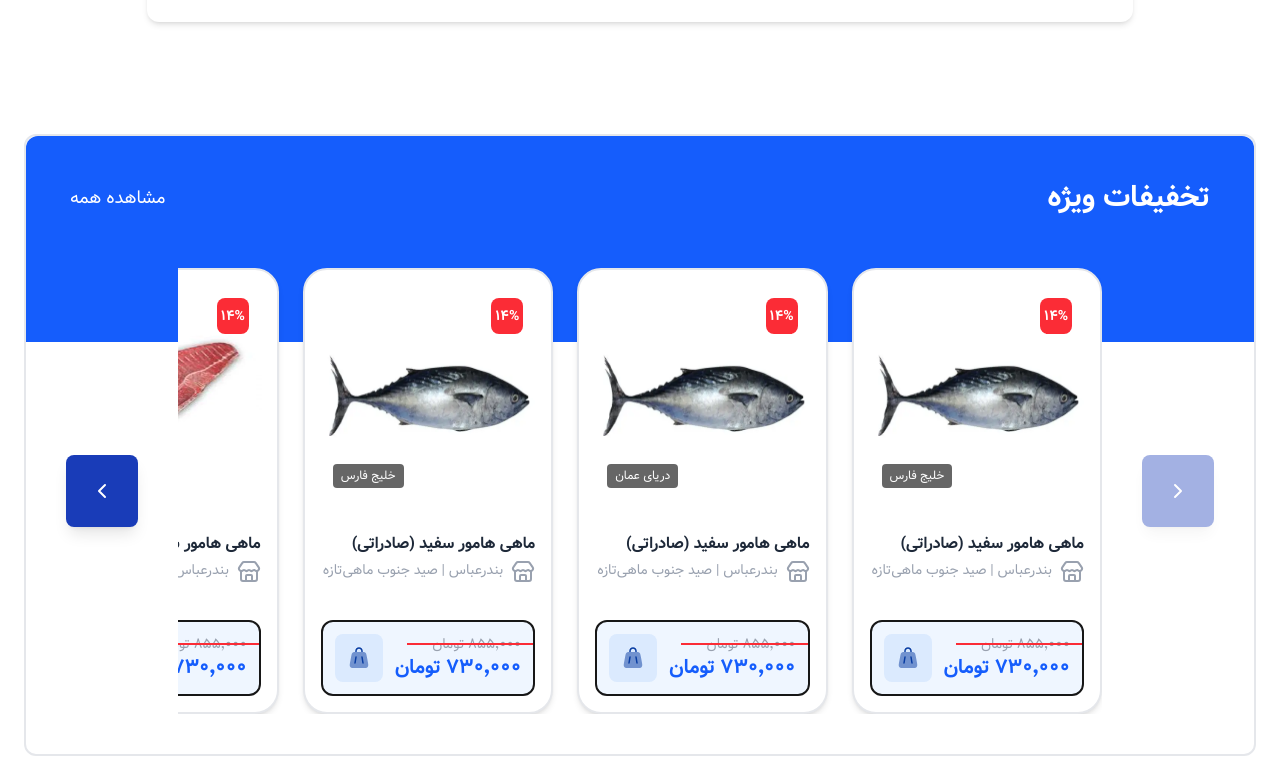
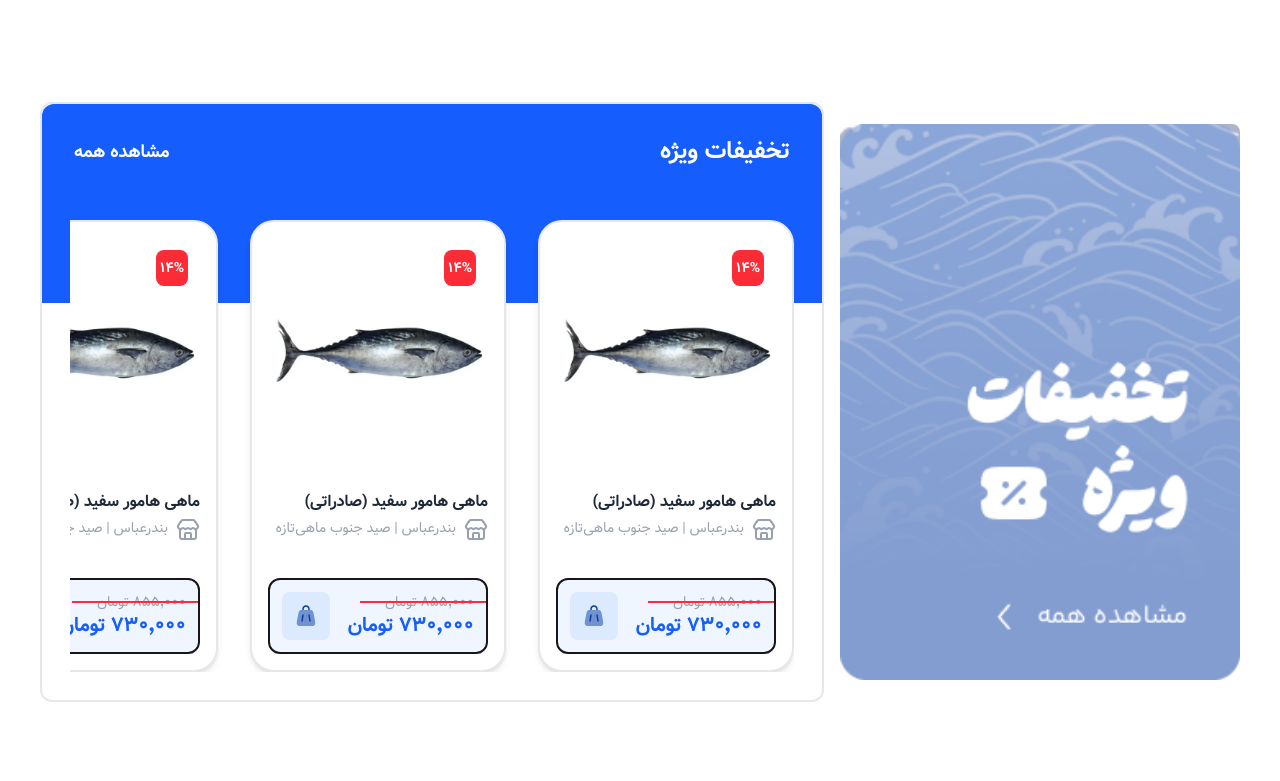
Before and after one commit to farzadadel92/mahiresan_mvp, a Next.js app: page / in a window 1280 px wide. Shown: the part 679-1460 px from the top of the page. Built offline with nearby package versions, Linux system fonts and the light colour scheme.

Commit message:
added a banner image to the special-discount

```diff
--- a/src/app/(shop)/page.tsx
+++ b/src/app/(shop)/page.tsx
@@ -19,24 +19,26 @@ import {
 // Hero Section Component
 const HeroSection = () => {
   return (
-    <section className="h-96 relative bg-linear-to-r from-blue-600 to-teal-500 rounded-2xl overflow-hidden">
+    <div>
+      <section className="relative border-2 rounded-2xl overflow-hidden h-64 sm:h-86">
         <div className="absolute inset-0">
           <Image
             src="/images/home/hero-desktop.png"
             alt="Background"
             fill
             priority
-          className="object-cover"
           />
         </div>
       </section>
+      <SearchSection />
+    </div>
   );
 };
 
 // Search Section Component
 const SearchSection = () => {
   return (
-    <div className="w-[95%] sm:w-[90%] md:w-4/5 mt-[-42] mb-12 mx-auto z-0 relative">
+    <div className="w-[95%] sm:w-[90%] md:w-4/5 mt-[-42] mx-auto z-0 relative">
       <div className="bg-white rounded-xl shadow-md p-4 md:p-6">
         <h2 className="text-stone-600 text-md mb-6 md:mb-10">جستجوی پیشرفته</h2>
         <div className="grid grid-cols-1 sm:grid-cols-2 md:grid-cols-[2fr_2fr_1fr] gap-4">
@@ -94,7 +96,7 @@ const BannerGridSection = () => {
 // Benefits Section Component
 const BenefitsSection = () => {
   return (
-    <section className="flex flex-col mb-12 bg-white rounded-xl p-4 md:p-6 lg:p-8 gap-8 md:gap-10">
+    <section className="flex flex-col bg-white rounded-xl p-4 md:p-6 lg:p-8 gap-8 md:gap-10">
       {/* Benefit 1 */}
       {/* <div className="flex flex-col lg:flex-row gap-8 lg:gap-20 items-center">
         <div className="flex flex-col gap-6 lg:gap-10 text-center lg:text-right">
@@ -176,7 +178,7 @@ const FAQSection = () => {
   ];
 
   return (
-    <section className="flex flex-col gap-4 mb-20">
+    <section className="flex flex-col gap-4">
       <div className="flex flex-col gap-4 text-center mb-6 md:mb-8">
         <h3 className="font-bold text-xl md:text-2xl text-gray-900 mb-1">سوالات متداول</h3>
         <p className="text-blue-800 text-xs md:text-sm">پاسخ به رایج ترین پرسش‌های شما</p>
@@ -225,7 +227,7 @@ const FAQSection = () => {
 // Blog Section Component
 const BlogSection = () => {
   return (
-    <section className="mb-12">
+    <section className="">
       <div className="flex justify-between items-center mb-6 flex-wrap gap-4">
         <h2 className="text-stone-700 text-xl md:text-2xl font-bold">آخرین مقالات</h2>
         <Link href="/essays" className="text-blue-600 hover:text-blue-700 text-sm md:text-base">
@@ -263,7 +265,7 @@ const BlogSection = () => {
 // Support Section Component
 const SupportSection = () => {
   return (
-    <section className="mb-12">
+    <section className="">
       <div className="relative overflow-hidden rounded-lg shadow-md hover:shadow-lg transition-transform duration-300 hover:scale-[1.02]">
         <Image
           src="/images/home/support-banner.png"
@@ -315,10 +317,25 @@ const BackToTopButton = () => {
 export default function HomePage() {
   return (
     <div className="min-h-screen bg-white" dir="rtl">
-      <main className="container mx-auto px-3 sm:px-4 md:px-6 py-4 md:py-6 lg:py-8">
+      <main className="flex flex-col gap-30 container mx-auto px-3 sm:px-4 md:px-6 py-4 md:py-6 lg:py-8">
         <HeroSection />
-        <SearchSection />
 
+        <div className="flex gap-4 items-center container mx-auto px-4 overflow-hidden w-full">
+          {/* Image container - increased width */}
+          <div className="w-1/3 shrink-0">  {/* Changed from w-1/4 to w-1/3 */}
+            <Image
+              src="/images/home/discount.png"
+              alt="Background"
+              height={600}
+              width={600}
+              className="w-full h-full rounded-lg object-cover"
+              priority
+            />
+          </div>
+
+          {/* CardSection container */}
+          <div className="flex-1 min-w-0 overflow-hidden h-full">
+            <div className="h-full origin-top-left">
               <CardSection
                 title="تخفیفات ویژه"
                 seeAllLink="/products?discount=true"
@@ -326,6 +343,9 @@ export default function HomePage() {
                 showArrows={true}
                 slidesToShow={4}
               />
+            </div>
+          </div>
+        </div>
 
         <CardSection
           title="محصولات تازه امروز"
--- a/src/components/shop/CardSection.tsx
+++ b/src/components/shop/CardSection.tsx
@@ -2,8 +2,6 @@
 'use client';
 
 import Link from 'next/link';
-import { ChevronLeft, ChevronRight } from 'lucide-react';
-import { useRef, useState, useEffect } from 'react';
 import ProductCard from './ProductCard';
 import { CardSectionProps } from '@/src/types/ui.types';
 
@@ -12,154 +10,9 @@ export default function CardSection({
   seeAllLink,
   products,
   className = '',
-  showArrows = true,
-  slidesToShow = 4,
 }: CardSectionProps) {
-  const scrollContainerRef = useRef<HTMLDivElement>(null);
-  const [canScrollLeft, setCanScrollLeft] = useState(false);
-  const [canScrollRight, setCanScrollRight] = useState(false);
-  const [currentIndex, setCurrentIndex] = useState(0);
-  const [maxIndex, setMaxIndex] = useState(0);
-  const [isDesktop, setIsDesktop] = useState(true);
-
-  // Get slides to show based on screen size
-  const getSlidesToShow = () => {
-    if (typeof window !== 'undefined') {
-      if (window.innerWidth < 640) return 1;
-      if (window.innerWidth < 768) return 2;
-      if (window.innerWidth < 1024) return 3;
-    }
-    return slidesToShow;
-  };
-
-  const [slidesToShowCount, setSlidesToShowCount] = useState(slidesToShow);
-
-  useEffect(() => {
-    const handleResize = () => {
-      const count = getSlidesToShow();
-      setSlidesToShowCount(count);
-      setIsDesktop(window.innerWidth >= 640);
-    };
-
-    handleResize();
-    window.addEventListener('resize', handleResize);
-    return () => window.removeEventListener('resize', handleResize);
-  }, []);
-
-  // Calculate max index for pagination
-  useEffect(() => {
-    const totalPages = Math.ceil(products.length / slidesToShowCount);
-    setMaxIndex(Math.max(0, totalPages - 1));
-  }, [products.length, slidesToShowCount]);
-
-  // Update scroll button states on desktop
-  const updateScrollButtons = () => {
-    if (!scrollContainerRef.current || !isDesktop) return;
-
-    const container = scrollContainerRef.current;
-    const { scrollLeft, scrollWidth, clientWidth } = container;
-    setCanScrollLeft(scrollLeft > 0);
-    setCanScrollRight(scrollLeft + clientWidth < scrollWidth - 1);
-  };
-
-  // Desktop: Scroll by full page
-  const scrollDesktop = (direction: 'left' | 'right') => {
-    if (!scrollContainerRef.current) return;
-
-    const newIndex = direction === 'left' ? currentIndex - 1 : currentIndex + 1;
-    if (newIndex < 0 || newIndex > maxIndex) return;
-
-    const container = scrollContainerRef.current;
-    const cardWidth = container.clientWidth / slidesToShowCount;
-    const scrollAmount = cardWidth * slidesToShowCount;
-
-    container.scrollTo({
-      left: newIndex * scrollAmount,
-      behavior: 'smooth',
-    });
-
-    setCurrentIndex(newIndex);
-
-    // Update button states after scroll
-    setTimeout(updateScrollButtons, 300);
-  };
-
-  // Mobile: Free horizontal scroll with touch
-  const handleTouchStart = useRef(0);
-  const handleTouchMove = useRef(0);
-
-  const onTouchStart = (e: React.TouchEvent) => {
-    if (!isDesktop) {
-      handleTouchStart.current = e.touches[0].clientX;
-    }
-  };
-
-  const onTouchMove = (e: React.TouchEvent) => {
-    if (!isDesktop) {
-      handleTouchMove.current = e.touches[0].clientX;
-    }
-  };
-
-  const onTouchEnd = () => {
-    if (!isDesktop) {
-      const diff = handleTouchStart.current - handleTouchMove.current;
-      if (Math.abs(diff) > 50) {
-        // Just let the natural scroll happen, no programmatic scrolling needed
-        // Update dots position after scroll
-        setTimeout(updateMobileScrollPosition, 100);
-      }
-    }
-  };
-
-  // Update current index for mobile dots based on scroll position
-  const updateMobileScrollPosition = () => {
-    if (!scrollContainerRef.current || isDesktop) return;
-
-    const container = scrollContainerRef.current;
-    const cardWidth = container.clientWidth;
-    const scrollLeft = container.scrollLeft;
-    const newIndex = Math.round(scrollLeft / cardWidth);
-    setCurrentIndex(newIndex);
-  };
-
-  // Update scroll position on scroll events
-  useEffect(() => {
-    const container = scrollContainerRef.current;
-    if (!container) return;
-
-    const handleScroll = () => {
-      if (isDesktop) {
-        // For desktop: update button states
-        const { scrollLeft, scrollWidth, clientWidth } = container;
-        setCanScrollLeft(scrollLeft > 0);
-        setCanScrollRight(scrollLeft + clientWidth < scrollWidth - 1);
-
-        // Update current index based on scroll position for desktop
-        const cardWidth = container.clientWidth / slidesToShowCount;
-        const newIndex = Math.round(scrollLeft / (cardWidth * slidesToShowCount));
-        setCurrentIndex(newIndex);
-      } else {
-        // For mobile: update dots
-        const cardWidth = container.clientWidth;
-        const scrollLeft = container.scrollLeft;
-        const newIndex = Math.round(scrollLeft / cardWidth);
-        setCurrentIndex(newIndex);
-      }
-    };
-
-    container.addEventListener('scroll', handleScroll);
-    return () => container.removeEventListener('scroll', handleScroll);
-  }, [isDesktop, slidesToShowCount]);
-
-  // Initialize button states on mount and when products change
-  useEffect(() => {
-    if (isDesktop && scrollContainerRef.current) {
-      updateScrollButtons();
-    }
-  }, [isDesktop, products, slidesToShowCount]);
-
   return (
-    <section className={`relative border-2 border-gray-200 rounded-xl p-10 mt-16 sm:mt-20 md:mt-24 lg:mt-28 mb-16 sm:mb-20 md:mb-24 lg:mb-28 ${className}`}>
+    <section className={`relative border-2 p-7 border-gray-200 rounded-xl ${className}`}>
       {/* Half-height background layer - now properly behind content */}
       <div className="absolute rounded-t-xl inset-x-0 top-0 h-1/3 bg-blue-600" style={{ zIndex: 0 }}></div>
 
@@ -169,14 +22,14 @@ export default function CardSection({
         {(title || seeAllLink) && (
           <div className="flex flex-col sm:flex-row justify-between items-center gap-4 p-1 mb-6">
             {title && (
-              <h3 className="text-white text-2xl sm:text-3xl md:text-3xl font-bold text-center sm:text-right">
+              <h3 className="text-white text-2xl sm:text-2xl md:text-2xl font-bold text-center sm:text-right">
                 {title}
               </h3>
             )}
             {seeAllLink && (
               <Link
                 href={seeAllLink}
-                className="text-white text-base sm:text-lg md:text-lg hover:text-gray-200 transition-colors"
+                className="text-white text-base font-bold sm:text-lg md:text-lg hover:text-gray-200 transition-colors"
               >
                 مشاهده همه
               </Link>
@@ -184,50 +37,15 @@ export default function CardSection({
           </div>
         )}
 
-        {/* Products Container with Navigation */}
-        <div className="relative mt-8 sm:mt-10 md:mt-12 flex flex-col sm:flex-row items-center gap-4 sm:gap-6 md:gap-10">
-          {/* Desktop Left Button */}
-          {showArrows && isDesktop && (
-            <button
-              className="shrink-0 bg-blue-800 text-white backdrop-blur-sm rounded-lg shadow-lg p-3 sm:p-4 md:p-6 hover:bg-blue-700 hover:shadow-xl transition-all duration-300 hover:scale-105 cursor-pointer"
-              aria-label="Previous products"
-              onClick={() => scrollDesktop('left')}
-              style={{ opacity: canScrollLeft ? 1 : 0.4, cursor: canScrollLeft ? 'pointer' : 'not-allowed' }}
-              disabled={!canScrollLeft}
-            >
-              <ChevronRight className="w-4 h-4 sm:w-5 sm:h-5 md:w-6 md:h-6" />
-            </button>
-          )}
-
-          {/* Scrollable Products Container */}
-          <div
-            ref={scrollContainerRef}
-            className="flex-1 w-full overflow-x-auto scroll-smooth"
-            style={{
-              scrollbarWidth: 'none',
-              msOverflowStyle: 'none',
-              WebkitOverflowScrolling: 'touch'
-            }}
-            onTouchStart={onTouchStart}
-            onTouchMove={onTouchMove}
-            onTouchEnd={onTouchEnd}
-          >
-            <div
-              className="flex gap-4 sm:gap-5 md:gap-6"
-              style={{
-                width: 'max-content',
-                minWidth: '100%',
-              }}
-            >
+        {/* Products Container - Single row with horizontal scroll */}
+        <div className="relative mt-8 sm:mt-10 md:mt-12">
+          {/* Horizontal Scroll Container */}
+          <div className="w-full overflow-x-auto overflow-y-hidden scroll-smooth" style={{ scrollbarWidth: 'thin' }}>
+            <div className="flex gap-2 sm:gap-3 md:gap-0" style={{ width: 'max-content', minWidth: '100%' }}>
               {products.map((product) => (
                 <div
                   key={product.id}
-                  className="w-full"
-                  style={{
-                    width: isDesktop ? `calc((100% / ${slidesToShowCount}) - 1rem)` : 'calc(100vw - 3rem)',
-                    minWidth: isDesktop ? 'auto' : 'calc(100vw - 3rem)',
-                    flexShrink: 0
-                  }}
+                  className="w-64 sm:w-72 shrink-0"
                 >
                   <ProductCard
                     id={product.id}
@@ -244,34 +62,7 @@ export default function CardSection({
               ))}
             </div>
           </div>
-
-          {/* Desktop Right Button */}
-          {showArrows && isDesktop && (
-            <button
-              className="shrink-0 bg-blue-800 text-white backdrop-blur-sm rounded-lg shadow-lg p-3 sm:p-4 md:p-6 hover:bg-blue-700 hover:shadow-xl transition-all duration-300 hover:scale-105 cursor-pointer"
-              aria-label="Next products"
-              onClick={() => scrollDesktop('right')}
-              style={{ opacity: canScrollRight ? 1 : 0.4, cursor: canScrollRight ? 'pointer' : 'not-allowed' }}
-              disabled={!canScrollRight}
-            >
-              <ChevronLeft className="w-4 h-4 sm:w-5 sm:h-5 md:w-6 md:h-6" />
-            </button>
-          )}
         </div>
-
-        {/* Mobile Dots Indicator */}
-        {showArrows && !isDesktop && maxIndex > 0 && (
-          <div className="flex justify-center gap-2 mt-6">
-            {Array.from({ length: maxIndex + 1 }).map((_, idx) => (
-              <div
-                key={idx}
-                className={`w-2 h-2 rounded-full transition-all duration-300 ${
-                  idx === currentIndex ? 'bg-blue-600 w-4' : 'bg-gray-300'
-                }`}
-              />
-            ))}
-          </div>
-        )}
       </div>
     </section>
   );
--- a/src/components/shop/ProductCard.tsx
+++ b/src/components/shop/ProductCard.tsx
@@ -24,26 +24,22 @@ const ProductCard = ({
 
   return (
     <div
-      className="bg-white border-gray-200 border-2 rounded-3xl shadow-md hover:shadow-xl transition-all duration-300 overflow-hidden"
+      className="w-64 shrink-0 bg-white border-gray-200 border-2 rounded-3xl shadow-md hover:shadow-xl transition-all duration-300 overflow-hidden"
       onMouseEnter={() => setIsHovered(true)}
       onMouseLeave={() => setIsHovered(false)}
     >
       {/* Image section */}
-      <div className="relative p-3"> {/* Add padding here */}
+      <div className="relative p-3">
         <div className="relative aspect-square">
             <Image
               src={image}
               alt={name}
               fill
-              />
+              className="rounded-lg object-contain"
+            />
             {discount && (
             <div className="absolute top-4 right-4 bg-red-500 text-white px-1 py-2 rounded-lg text-sm font-bold">
                 {persianFormatPrice(discount)}%
-            </div>
-            )}
-            {origin && (
-            <div className="absolute bottom-4 left-4 bg-black/60 text-white px-2 py-1 rounded text-xs">
-                {origin}
             </div>
             )}
         </div>
@@ -51,12 +47,17 @@ const ProductCard = ({
 
       {/* description */}
       <div className="p-4">
-        <h3 className="font-semibold text-gray-800 mb-1 line-clamp-2">{name}</h3>
+        {/* Product name with ellipsis for multi-line */}
+        <h3 className="font-semibold text-gray-800 mb-1 line-clamp-2 wrap-break-words">
+          {name}
+        </h3>
 
-        {/* Vendor name display */}
+        {/* Vendor name display with ellipsis for multi-line */}
         <div className='flex gap-2 text-gray-400'>
-          <Store size={24} color="currentColor" />
-          <p className="text-sm mb-2">{city} | {vendorName}</p>
+          <Store size={24} color="currentColor" className="shrink-0" />
+          <p className="text-sm mb-2 line-clamp-2 wrap-break-words">
+            {city} | {vendorName}
+          </p>
         </div>
 
         {/* Price display */}
@@ -73,7 +74,7 @@ const ProductCard = ({
             </span>
           </div>
 
-          <button className="bg-blue-100 rounded-lg">
+          <button className="bg-blue-100 rounded-lg shrink-0">
             <BagIcon hasBackground={false} />
           </button>
         </div>
```
Lines whose indentation alone changed are shown as unchanged.
